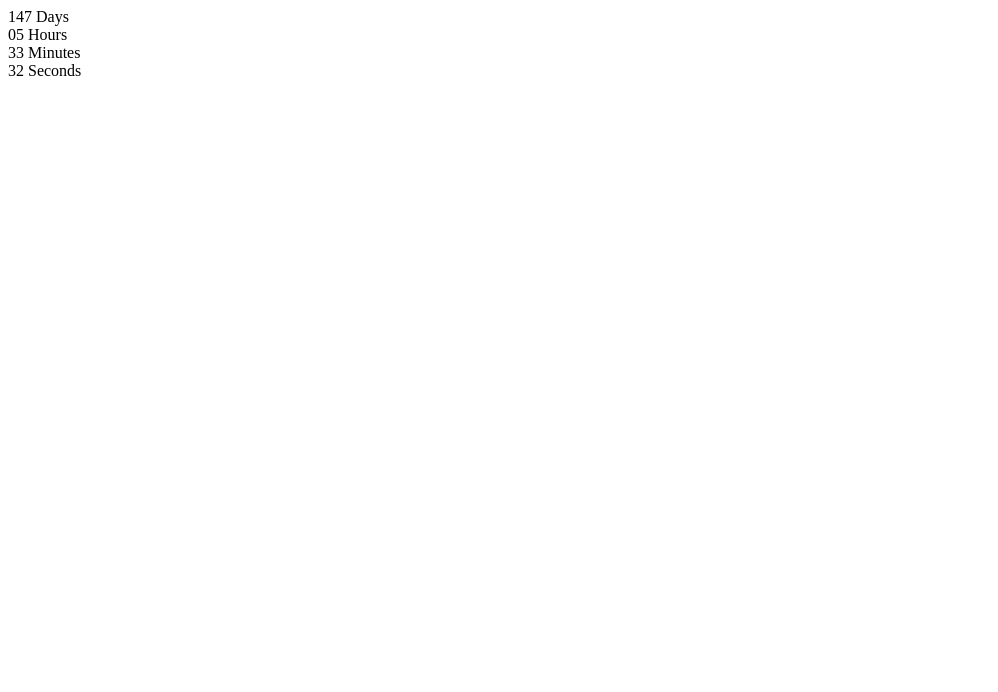
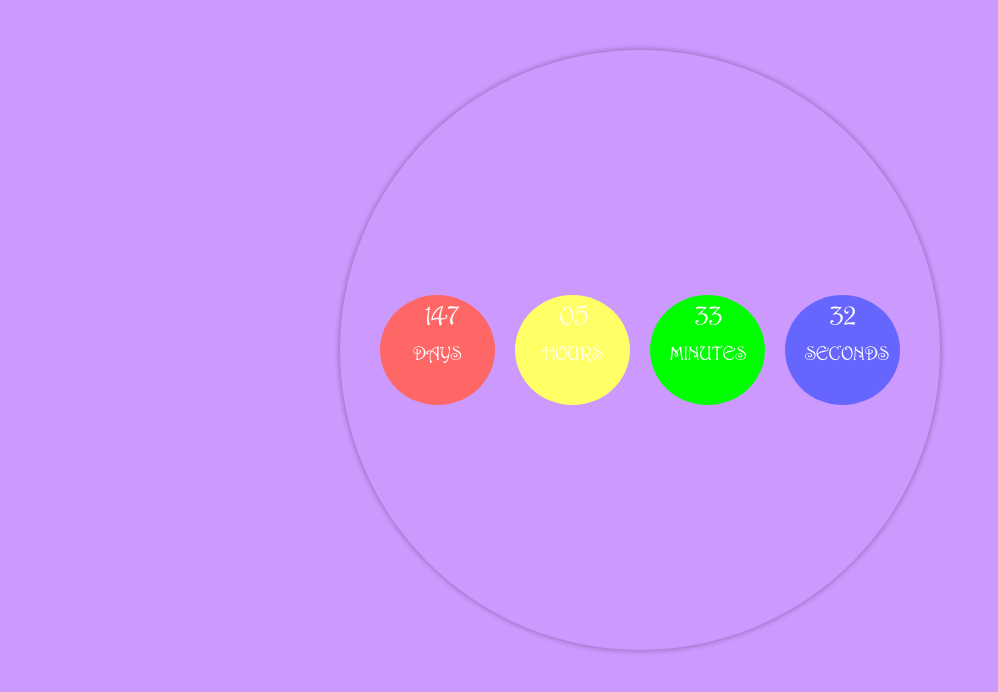
Before and after one commit to ekaterina8aleksa/fe1617-jshw, a plain HTML site: page module_11/timer/src/index.html in a window 1280 px wide. Shown: the whole page, without its empty margins (0-998 px from the left). Drawn offline with Linux system fonts and the light colour scheme.

Commit message:
fix timer

```diff
--- /dev/null
+++ b/module_11/timer/src/css/font.css
@@ -0,0 +1,7 @@
+@font-face {
+    font-family: 'Harrington';
+    font-style: normal;
+    font-weight: 400;
+    src: url('../fonts/8890.woff2') format('woff2'),
+         url('../fonts/8890.woff') format('woff');
+  }
--- /dev/null
+++ b/module_11/timer/src/css/style.css
@@ -0,0 +1,70 @@
+html {
+    box-sizing: border-box;
+    overflow-x: hidden;
+}
+
+*,
+*::before,
+*::after {
+    box-sizing: inherit;
+}
+:root {
+    --c-violet: rgb(204, 153, 255);
+    --c-blue: rgb(102, 0, 255);
+    --c-green: rgb(0, 255, 0);
+    --c-yellow: rgb(255, 255, 102);
+    --c-red: rgb(255, 102, 102);
+    --c-mint: rgb(102, 255, 255);
+    --f-har: 'Harrington', 'Arial', sans-serif;
+}
+
+body {
+    margin: 50px auto;
+    font-family: var(--f-har);
+    background-color: var(--c-violet);
+    color: #212121;
+}
+.timer {
+    display: flex;
+    margin: auto;
+    width: 600px;
+    height: 600px;
+    flex-direction: row;
+    padding: 30px;
+    text-align: center;
+    box-shadow: 0 0 4px 2px rgba(0, 0, 0, 0.2);
+    color: #212121;
+    border-radius: 50%;
+}
+
+.field {
+    display: flex;
+    flex-wrap: wrap;
+    width: 115px;
+    height: 110px;
+    margin: auto;
+    text-transform: uppercase;
+    border: 0;
+    background-color: var(--c-yellow);
+    color: #fff;
+    padding: 20px;
+    cursor: pointer;
+    font-size: 12px;
+    border-radius: 2px;
+    font-family: var(--f-har);
+    border-radius: 50%;
+}
+
+.value {
+    margin-bottom: 15px;
+    font-family: var(--f-har);
+    font-size: 30px;
+    margin: 5px 25px;
+    border-radius: 45%;
+}
+.label {
+    margin-bottom: 25px;
+    font-family: var(--f-har);
+    font-size: 20px;
+    margin: 10px auto;
+}
--- a/module_11/timer/src/index.html
+++ b/module_11/timer/src/index.html
@@ -4,6 +4,8 @@
         <meta charset="UTF-8" />
         <meta name="viewport" content="width=device-width, initial-scale=1.0" />
         <meta http-equiv="X-UA-Compatible" content="ie=edge" />
+        <link rel="stylesheet" href="css/font.css" />
+        <link rel="stylesheet" href="css/style.css" />
         <title>Module_11_Timer</title>
     </head>
     <body>
--- a/module_11/timer/src/timer.js
+++ b/module_11/timer/src/timer.js
@@ -8,15 +8,13 @@ class CountdownTimer {
     }
 
     getDataForTimer() {
-        //const currentDate = Date.now();
         const time = this.finalDate - Date.now();
         const days = Math.floor(time / (1000 * 60 * 60 * 24));
-        const hours = Math.floor(
-            (time % (1000 * 60 * 60 * 24)) / (1000 * 60 * 60),
-        );
+        const hours = Math.floor((time % (1000 * 60 * 60 * 24)) / (1000 * 60 * 60));
         const minutes = Math.floor((time % (1000 * 60 * 60)) / (1000 * 60));
         const seconds = Math.floor((time % (1000 * 60)) / 1000);
         return {
+            time,
             days,
             hours,
             minutes,
@@ -31,24 +29,25 @@ class CountdownTimer {
         const minuteSpan = document.querySelector('[data-value="mins"]');
         const secondSpan = document.querySelector('[data-value="secs"]');
 
-        daySpan.textContent = String(this.getDataForTimer().days).padStart(
-            2,
-            '0',
-        );
-        hourSpan.textContent = String(this.getDataForTimer().hours).padStart(
-            2,
-            '0',
-        );
-        minuteSpan.textContent = String(
-            this.getDataForTimer().minutes,
-        ).padStart(2, '0');
-        secondSpan.textContent = String(
-            this.getDataForTimer().seconds,
-        ).padStart(2, '0');
+        clockFace.firstElementChild.setAttribute('style', 'background-color: rgb(255, 102, 102);');
+        clockFace.firstElementChild.nextElementSibling.setAttribute('style', 'background-color:  ;');
+        clockFace.lastElementChild.previousElementSibling.setAttribute('style', 'background-color: rgb(0, 255, 0);');
+        clockFace.lastElementChild.setAttribute('style', 'background-color: rgb(102, 102, 255);');
+
+        daySpan.textContent = String(this.getDataForTimer().days).padStart(2, '0');
+        hourSpan.textContent = String(this.getDataForTimer().hours).padStart(2, '0');
+        minuteSpan.textContent = String(this.getDataForTimer().minutes).padStart(2, '0');
+        secondSpan.textContent = String(this.getDataForTimer().seconds).padStart(2, '0');
     }
 
     timerStart() {
-        setInterval(() => {
+        const deadLine = Date.parse(this.finalDate) <= Date.parse(new Date());
+
+        this.startForTimer = setInterval(() => {
+            if (deadLine) {
+                clearInterval(this.startForTimer);
+                return;
+            }
             this.creatingFaceClock();
         }, 1000);
     }
@@ -56,7 +55,5 @@ class CountdownTimer {
 
 const timer = new CountdownTimer({
     selector: '#timer-1',
-    targetDate: new Date('Sep 1, 2020'),
+    targetDate: new Date('1 Sep 2020'),
 });
-
-// timer.creatingFaceClock();
```
Also changed, not shown: module_11/timer/src/fonts/8890.woff (added), module_11/timer/src/fonts/8890.woff2 (added), 1 other file. Lines whose indentation alone changed are shown as unchanged.
